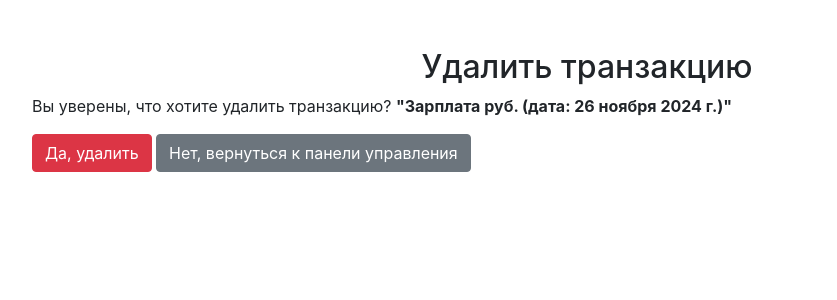
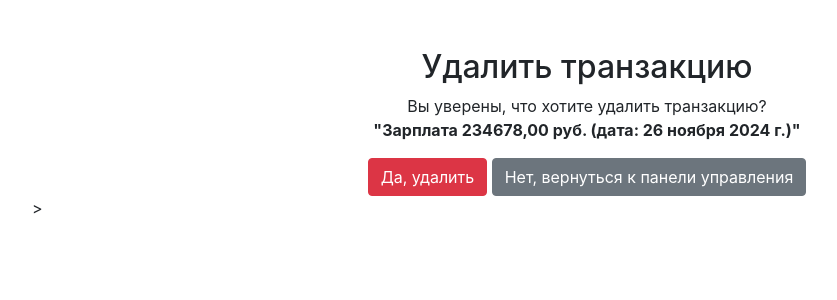
Before and after one commit to AA22-Gi/urban_university_my_money_django, a Django app: template my_money/budget/templates/budget/delete_transaction.html in a window 1280 px wide. Shown: the top 300 px of the page, without its empty margins (53-890 px from the left). Run offline with Django 5.2, Linux system fonts and the light colour scheme; the template is opened without the code that fills it: values that come from a table or form of the project are taken from there, others are empty; data comes from the database, SQL or seed files in the repository; some libraries are stand-ins or nearby versions.

Commit message:
Весь текст отцентрован  Добавлен перенос строки  Добавлен {{ transaction.amount }} для отображения суммы транзакции

```diff
--- a/my_money/budget/templates/budget/delete_transaction.html
+++ b/my_money/budget/templates/budget/delete_transaction.html
@@ -3,14 +3,16 @@
 {% block title %}Удалить транзакцию{% endblock %}
 
 {% block content %}
-<h2 class="text-center">Удалить транзакцию</h2>
+<div class="text-center">
+    <h2>Удалить транзакцию</h2>
     <p>
-    Вы уверены, что хотите удалить транзакцию?
-    <b>"{{ transaction }} руб. (дата: {{ transaction.date }})"</b>
+        Вы уверены, что хотите удалить транзакцию?<br>
+        <b>"{{ transaction }} {{ transaction.amount }} руб. (дата: {{ transaction.date }})"</b>
     </p>
     <form method="post">
         {% csrf_token %}
         <button type="submit" class="btn btn-danger">Да, удалить</button>
         <a href="{% url 'transaction_dashboard' %}" class="btn btn-secondary">Нет, вернуться к панели управления</a>
     </form>
+</div>>
 {% endblock %}
```
Lines whose indentation alone changed are shown as unchanged.
